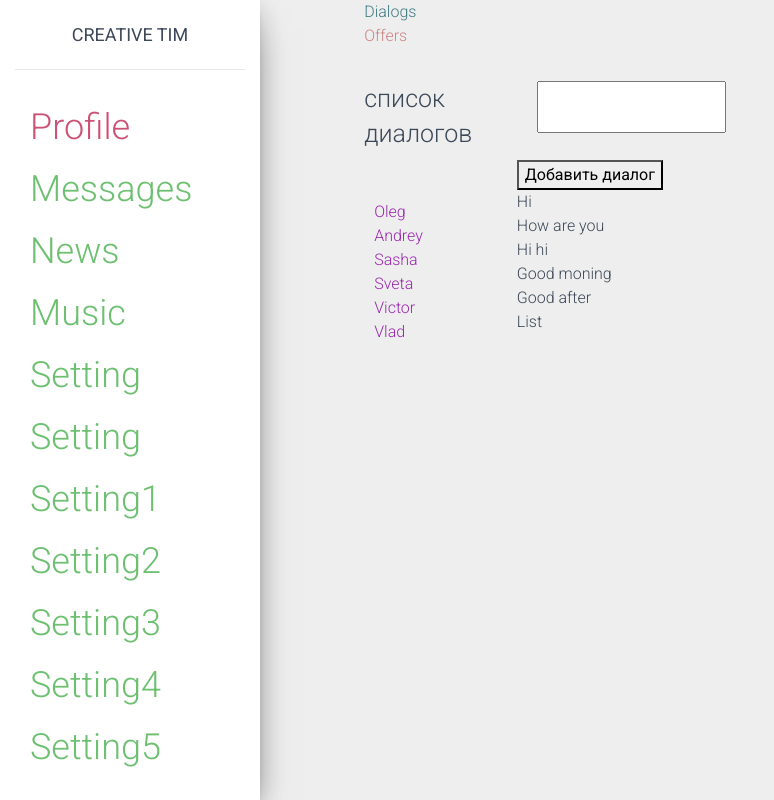
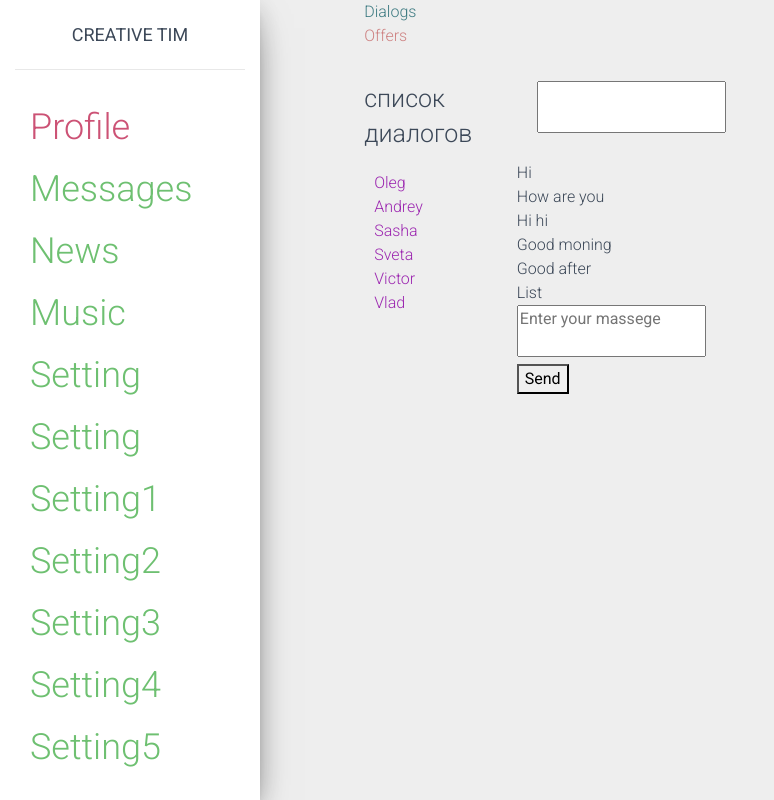
Before and after one commit to mossberg500/zabiray-react, a React (Create React App) app: page /dialogitem in a window 1280 px wide. Shown: the whole page, without its empty margins (0-774 px from the left). Built offline with nearby package versions, Linux system fonts and the light colour scheme.

Commit message:
рабочая версия по добавлению сообщений в DialogItem 17092021

```diff
--- a/src/App.js
+++ b/src/App.js
@@ -25,7 +25,8 @@ function App(props) {
                 {/*<Route path='/dialogitem' component={DialogItem} />
                 <Route path='/offers' component={Offers} />
                 */}
-                <Route path='/dialogitem' render={ ()=> <DialogItem dialogStat={props.state.dialogStat} />} />
+                <Route path='/dialogitem' render={ ()=> <DialogItem dialogStat={props.state.dialogStat}
+                                                                    dispatch={props.dispatch} />} />
                 <Route path='/offers' render={ ()=> <Offers offersStat={props.state.offerStat}
                                                             newOffersName={props.state.newOffersName}
                                                             dispatch={props.dispatch}  />} />
--- a/src/app/redux/state.js
+++ b/src/app/redux/state.js
@@ -1,5 +1,8 @@
 const ADD_NEW_OFFERS = 'ADD-NEW-OFFERS';
 const UPDATE_NEW_OFFERS = 'UPDATE-NEW-OFFERS';
+const UPDATE_NEW_MESSAGE_BODY = 'UPDATE-NEW-MESSAGE-BODY';
+const SEND_MESSAGE = 'SEND-MESSAGE';
+
 
 let store ={
     _state: {
@@ -19,7 +22,8 @@ let store ={
                 {id: 4, message: 'Good moning'},
                 {id: 5, message: 'Good after'},
                 {id: 6, message: 'List'}
-            ]
+            ],
+            newMassageBody: ""
         },
         offerStat: {
             offers: [
@@ -44,25 +48,6 @@ let store ={
         this._callSubscriber = observer;
     },
 
-    /*addNewOffers() {
-   //     debugger;
-        let newOffer = {
-            id: 5,
-            name: this._state.offerStat.newOffersName,
-            categoryId: 'Электро',
-            supplierId: 'Забирай',
-            date: '13-09-2021'
-        };
-        this._state.offerStat.offers.push(newOffer);
-        this._state.offerStat.newOffersName='';
-        this._callSubscriber(this._state);
-    },
-    updateNewOffers(newname) {
-        this._state.offerStat.newOffersName = newname
-        this._callSubscriber(this._state);
-    },
-    */
-
     /*action - это объект(действие)*/
     dispatch(action) {
         if(action.type === ADD_NEW_OFFERS) {
@@ -79,6 +64,14 @@ let store ={
         } else if(action.type === UPDATE_NEW_OFFERS) {
             this._state.offerStat.newOffersName = action.newName
             this._callSubscriber(this._state);
+        } else if(action.type === UPDATE_NEW_MESSAGE_BODY) {
+            this._state.dialogStat.newMassageBody = action.body;
+            this._callSubscriber(this._state);
+        } else if(action.type === SEND_MESSAGE) {
+            let body = this._state.dialogStat.newMassageBody;
+            this._state.dialogStat.newMassageBody = '';
+            this._state.dialogStat.messageData.push({id: 1, message: body})
+            this._callSubscriber(this._state);
         }
     }
 }
@@ -87,5 +80,9 @@ export const addNewOffersActionCreator = () =>({ type: ADD_NEW_OFFERS })
 export const updateOffersActionCreator = (text) =>
     ({ type: UPDATE_NEW_OFFERS, newName: text })
 
+export const sendMessageCreator = () =>({ type: SEND_MESSAGE })
+export const updateNewMessageBodyCreator = (body) =>
+    ({ type: UPDATE_NEW_MESSAGE_BODY, body: body })
+
 window.store = store;
 export default store;
--- a/src/app/views/dialogItem/DialogItem.jsx
+++ b/src/app/views/dialogItem/DialogItem.jsx
@@ -2,21 +2,35 @@ import React from 'react';
 import d from './DialogItem.module.css'
 import DialogContext from "./DialogContext/DialogContext";
 import Message from "./Message/Message";
+import {sendMessageCreator, updateNewMessageBodyCreator} from "../../redux/state";
 
 
 const DialogItem = (props) => {
 
-    let NewDialogItem = React.createRef();
+  //  let NewDialogItem = React.createRef();
 
-    let addDialogItem = () => {
-        let text = NewDialogItem.current.value;
-    };
+  //  let addDialogItem = () => {
+  //      let text = NewDialogItem.current.value;
+ //   };
 
 
     /* массив реакт jsx компонентов */
     let dialogElements = props.dialogStat.dialogContextData.map( dialog=> <DialogContext id={dialog.id} name={dialog.name} /> );
 
     let messagesElement = props.dialogStat.messageData.map(mes=><Message message={mes.message}/>)
+
+    let newMessageBody = props.dialogStat.newMassageBody;
+
+    let onSendMessageClick = () => {
+        props.dispatch(sendMessageCreator())
+    }
+
+    let onNewMessageChange = (e) => {
+        let body = e.target.value;
+        props.dispatch(updateNewMessageBodyCreator(body))
+
+    }
+
     return (
         <div className={d.dialogs}>
 
@@ -24,7 +38,7 @@ const DialogItem = (props) => {
             <div>
                 <div className="card-body table-responsive">
 
-                    <textarea ref={ NewDialogItem }></textarea>
+                    <textarea></textarea>
 
 
 
@@ -32,7 +46,7 @@ const DialogItem = (props) => {
                 <div>
                     {/* концепция callbeck-ов когда мы не вызываем функцию а отдаем её кому-то
                         чтобы ее этот кто-то вызвал.  addNewOffers  без скобок просто отдаем функцию*/}
-                    <button onClick={ addDialogItem }>Добавить диалог</button>
+                    {/*<button onClick={ addDialogItem }>Добавить диалог</button>*/}
                 </div>
             </div>
 
@@ -42,8 +56,15 @@ const DialogItem = (props) => {
             <div className={d.dialogsitems}>
                 {dialogElements}
             </div>
+
             <div className={d.message}>
-                { messagesElement }
+                <div>{ messagesElement }</div>
+                <div>
+                    <div><textarea value={newMessageBody}
+                                   onChange={onNewMessageChange}
+                                   placeholder="Enter your massege" /> </div>
+                    <div><button onClick={onSendMessageClick}>Send</button></div>
+                </div>
             </div>
         </div>
     )
```
